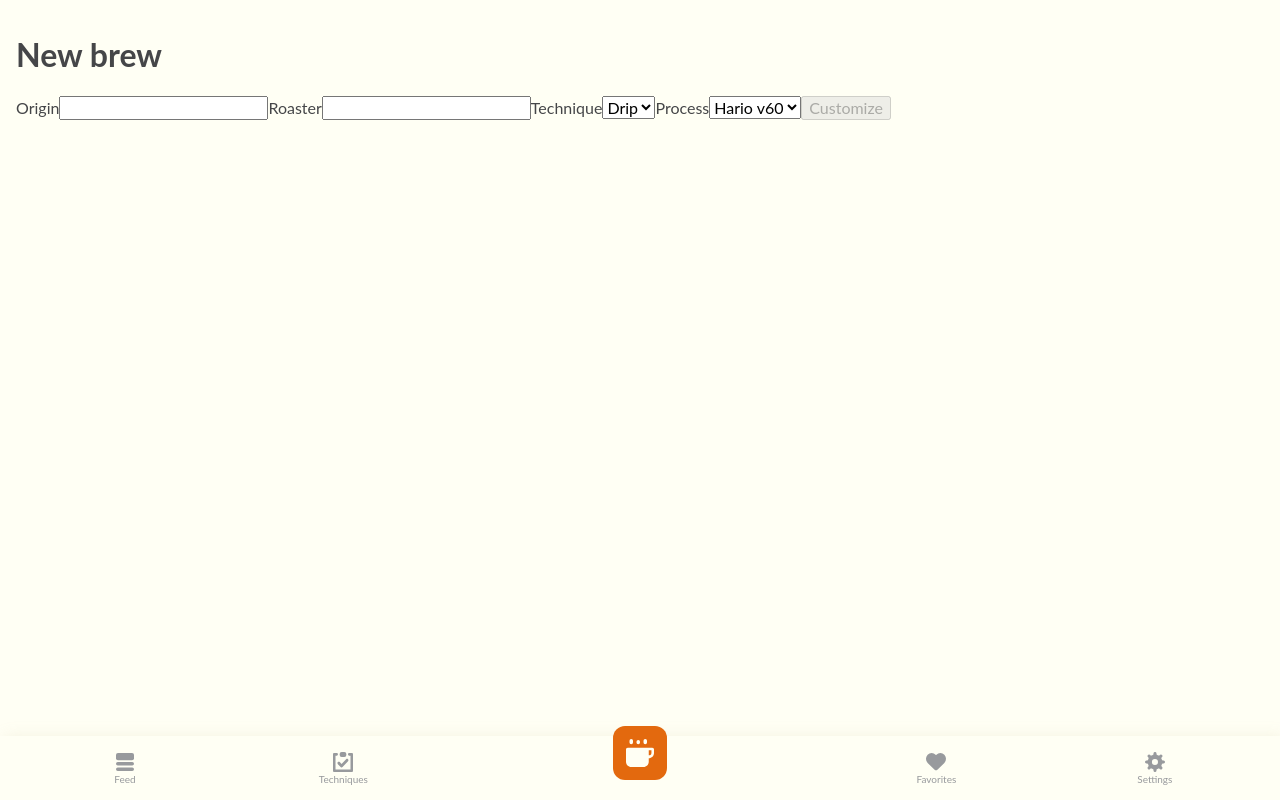
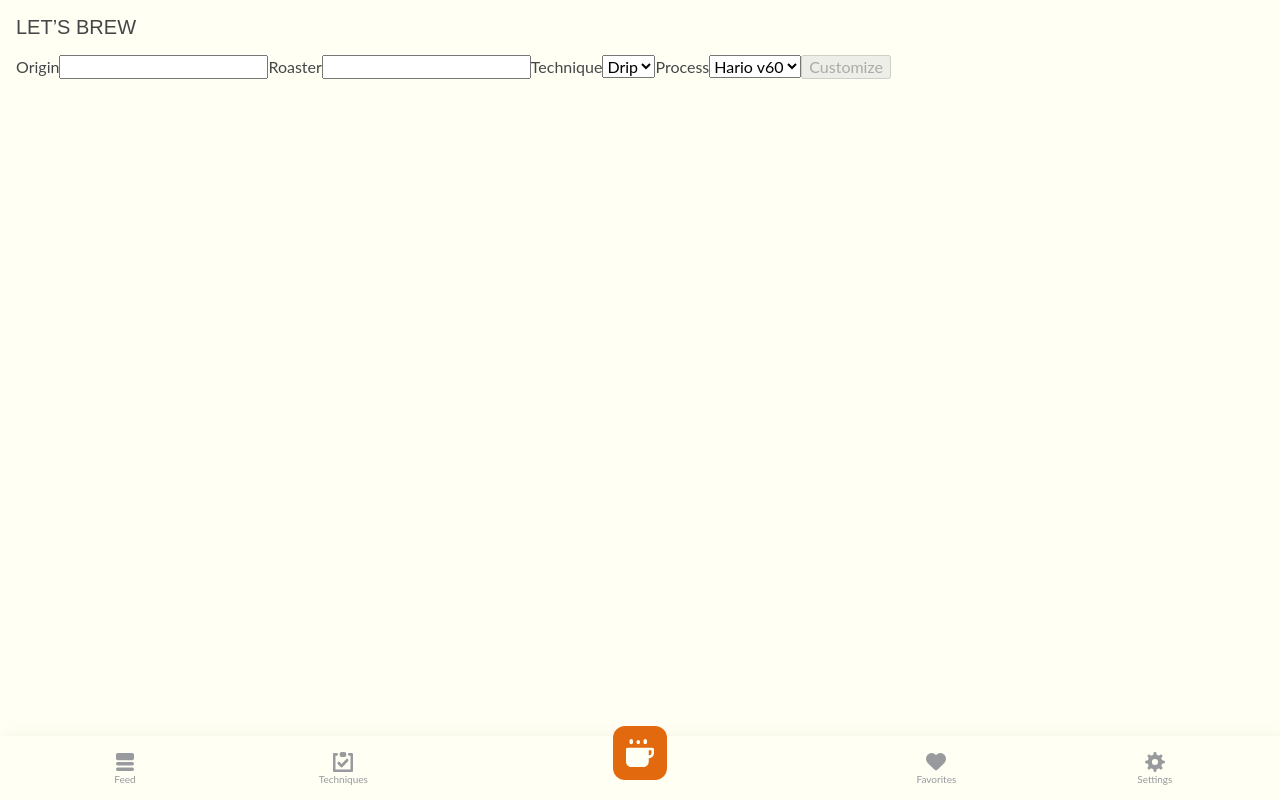
Before and after one commit to elpassion/coffen, a React (Create React App) app: page /brew in a window 1280 px wide. Built offline with nearby package versions, Linux system fonts and the light colour scheme; what webfontloader would draw is missing.

Commit message:
Rearrange imports

```diff
--- a/src/api/api.ts
+++ b/src/api/api.ts
@@ -1,8 +1,8 @@
 import React, { useContext, useState, useEffect } from "react";
 import firebase from "firebase";
-import { BrewingBasicsFormValues } from "containers/Brew/components/BrewBasicsForm";
-import { BrewingCustomizationFormValues } from "containers/Brew/components/BrewCustomizationForm";
-import { BrewRatingFormValues } from "containers/Brew/components/BrewRatingForm";
+import { BrewingBasicsFormValues } from "containers/Brew/parts/BrewBasicsForm";
+import { BrewingCustomizationFormValues } from "containers/Brew/parts/BrewCustomizationForm";
+import { BrewRatingFormValues } from "containers/Brew/parts/BrewRatingForm";
 
 export interface CreateBrewData extends BrewingBasicsFormValues, BrewingCustomizationFormValues, BrewRatingFormValues {
   createdAt: Date;
--- /dev/null
+++ b/src/components/PageTitle/index.tsx
@@ -0,0 +1,7 @@
+import React from "react";
+
+import { PageHeader } from "./style";
+
+export const PageTitle: React.FC = ({ children }) => {
+  return <PageHeader>{children}</PageHeader>;
+};
--- /dev/null
+++ b/src/components/PageTitle/style.ts
@@ -0,0 +1,14 @@
+import styled from "styled-components";
+import { rem } from "polished";
+
+import { size, font } from "styles";
+
+export const PageHeader = styled.p`
+  display: flex;
+  justify-content: space-between;
+  align-items: center;
+  margin: 0 0 ${rem(size.defaultPadding)};
+  text-transform: uppercase;
+  font-family: ${font.secondary};
+  font-size: ${rem(font.size.medium)};
+`;
--- a/src/containers/Brew/Brew.flow.tsx
+++ b/src/containers/Brew/Brew.flow.tsx
@@ -4,8 +4,8 @@ import React from "react";
 import { ButtonElement } from "testElements/Button.element";
 import { SelectInputElement } from "testElements/SelectInput.element";
 import { TextInputElement } from "testElements/TextInput.element";
-import { BrewingBasicsFormValues } from "./components/BrewBasicsForm";
-import { BrewingCustomizationFormValues } from "./components/BrewCustomizationForm";
+import { BrewingBasicsFormValues } from "./parts/BrewBasicsForm";
+import { BrewingCustomizationFormValues } from "./parts/BrewCustomizationForm";
 import { BrewingProcess, BrewingTechnique, GrindSize } from "./options";
 import { Routing } from "utils/routing";
 import { ApiContext, CreateBrewData, IApi } from "api/api";
--- a/src/containers/Brew/index.tsx
+++ b/src/containers/Brew/index.tsx
@@ -1,10 +1,13 @@
 import React, { useState } from "react";
 import { useHistory } from "react-router";
+
 import { Routing } from "utils/routing";
-import { BrewBasicsForm, BrewingBasicsFormValues } from "./components/BrewBasicsForm";
-import { BrewCustomizationForm, BrewingCustomizationFormValues } from "./components/BrewCustomizationForm";
-import { BrewRatingForm, BrewRatingFormValues } from "./components/BrewRatingForm";
 import { useApi } from "api/api";
+
+import { BrewBasicsForm, BrewingBasicsFormValues } from "./parts/BrewBasicsForm";
+import { BrewCustomizationForm, BrewingCustomizationFormValues } from "./parts/BrewCustomizationForm";
+import { BrewRatingForm, BrewRatingFormValues } from "./parts/BrewRatingForm";
+import { PageTitle } from "components/PageTitle";
 
 export const Brew = () => {
   const history = useHistory();
@@ -22,7 +25,7 @@ export const Brew = () => {
 
   return (
     <>
-      <h1>New brew</h1>
+      <PageTitle>Let’s brew</PageTitle>
       {brewCustomizationData && brewBasics ? (
         <BrewRatingForm onSubmit={saveBrew} brewBasics={brewBasics} brewCustomizationData={brewCustomizationData} />
       ) : brewBasics ? (
--- a/src/containers/Feed/index.tsx
+++ b/src/containers/Feed/index.tsx
@@ -3,9 +3,10 @@ import { useApi, useApiCall } from "api/api";
 
 import { BrewCard } from "components/BrewCard";
 import { LoadingCup } from "components/Svg/LoadingCup";
+import { PageTitle } from "components/PageTitle";
 
 import { LoaderWrapper } from "styles/commonStyles";
-import { FeedHeader, FeedList, FeedWrapper } from "./style";
+import { FeedList, FeedWrapper } from "./style";
 
 export const Feed = () => {
   const api = useApi();
@@ -13,7 +14,7 @@ export const Feed = () => {
 
   return (
     <FeedWrapper>
-      <FeedHeader>Feed</FeedHeader>
+      <PageTitle>Feed</PageTitle>
 
       {isLoading && (
         <LoaderWrapper>
--- a/src/containers/Feed/style.ts
+++ b/src/containers/Feed/style.ts
@@ -1,19 +1,6 @@
 import styled from "styled-components";
-import { rem } from "polished";
-
-import { size, font } from "styles";
 
 export const FeedWrapper = styled.div``;
-
-export const FeedHeader = styled.p`
-  display: flex;
-  justify-content: space-between;
-  align-items: center;
-  margin: 0 0 ${rem(size.defaultPadding)};
-  text-transform: uppercase;
-  font-family: ${font.secondary};
-  font-size: ${rem(font.size.medium)};
-`;
 
 export const FeedList = styled.ul`
   margin: 0;
```
Also changed, not shown: src/containers/Brew/parts/BrewBasicsForm.tsx (renamed from src/containers/Brew/components/BrewBasicsForm.tsx), src/containers/Brew/parts/BrewCustomizationForm.tsx (renamed from src/containers/Brew/components/BrewCustomizationForm.tsx), src/containers/Brew/parts/BrewRatingForm.tsx (renamed from src/containers/Brew/components/BrewRatingForm.tsx).
